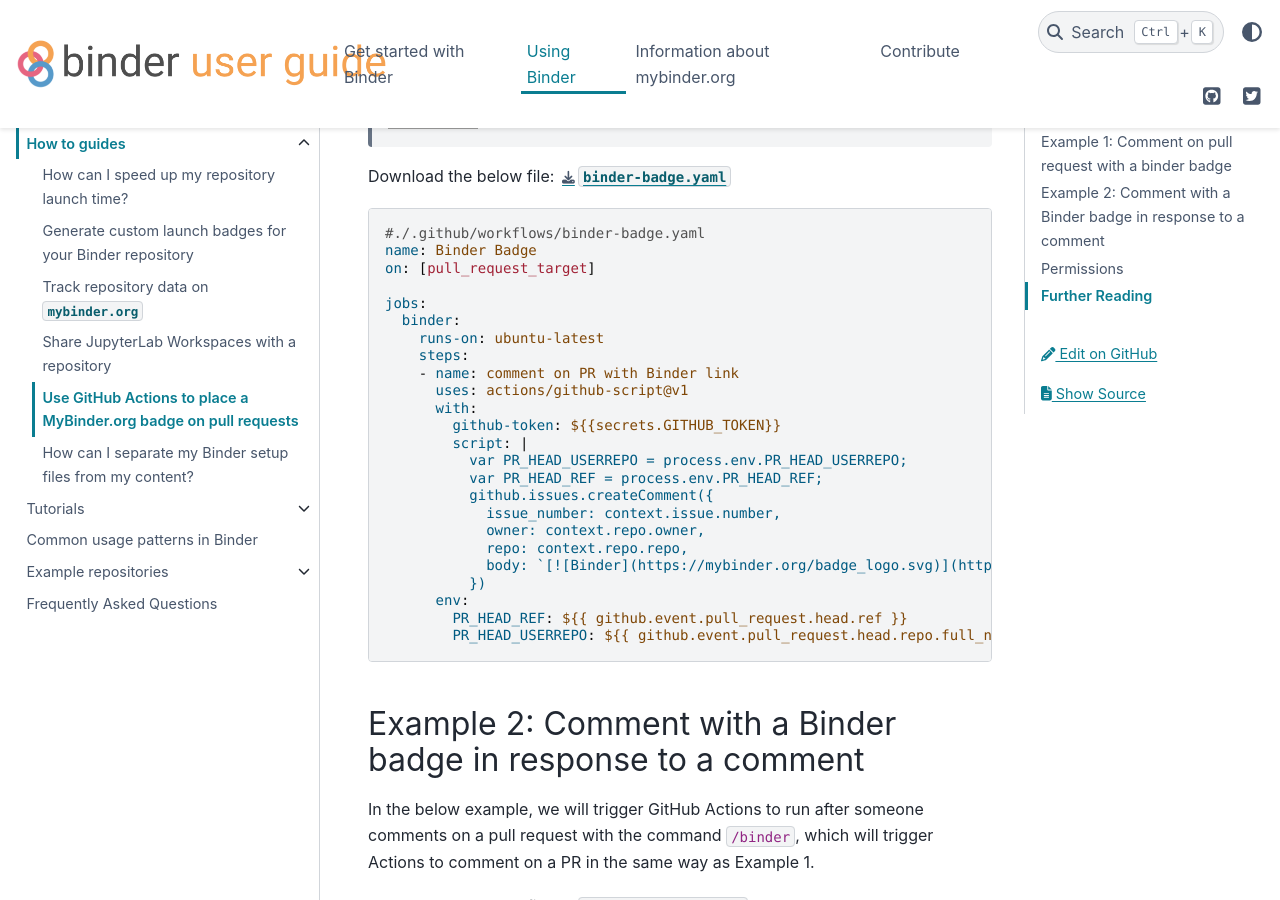
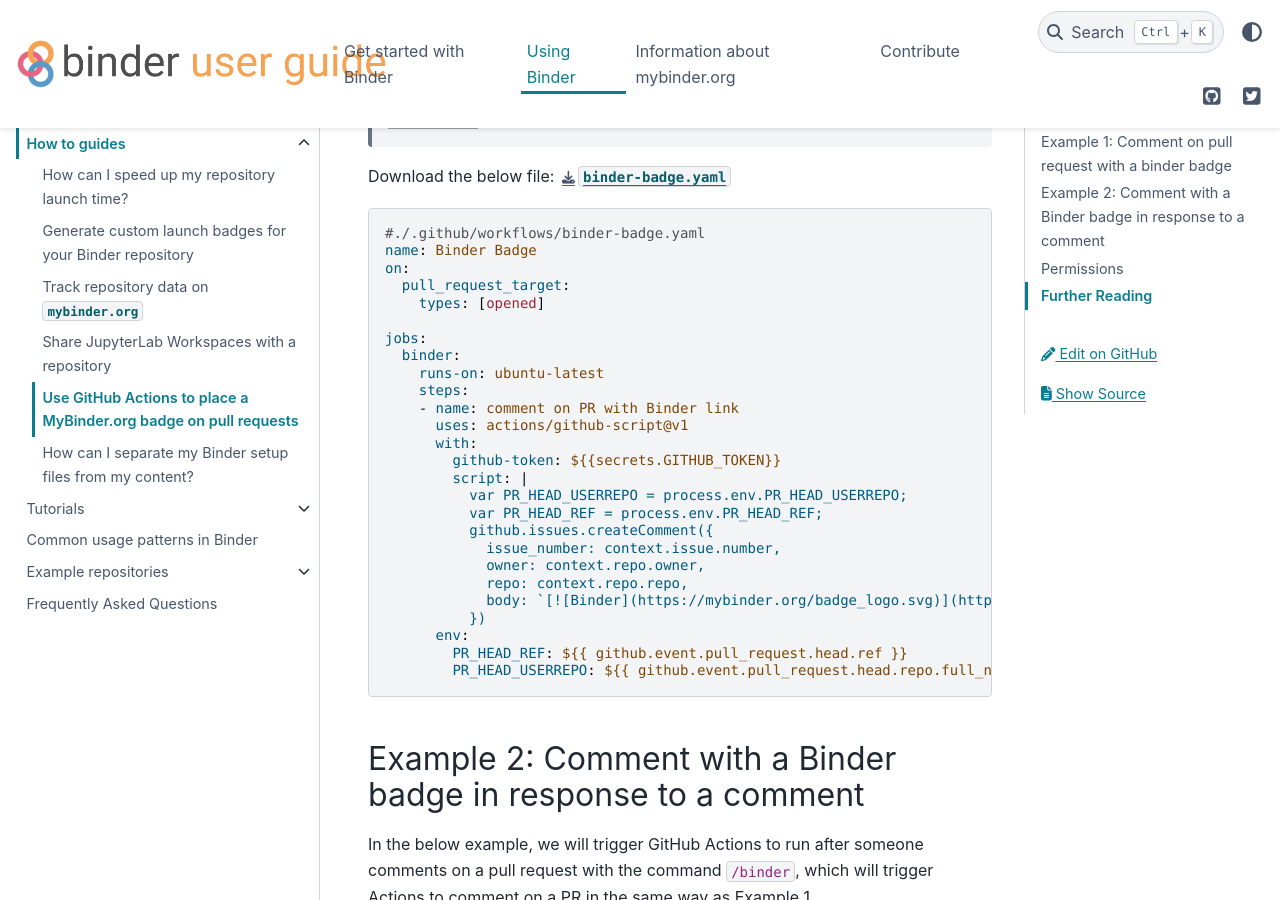
Before and after one commit to jupyterhub/mybinder.org-user-guide, a Sphinx documentation site: the page built from doc/howto/gh-actions-badges.md, in a window 1280 px wide and 900 px high, scrolled down 633 px. Built offline with Sphinx 7.4.7 and the PyData theme 0.15.4, drawn with Linux system fonts in a browser that asks for light colours; pages that are not in the unit, such as notebooks, are missing from menus; grey boxes are pictures that could not be loaded.

Commit message:
Add binder badge only on PR opened event (#218)

```diff
--- a/doc/howto/binder-badge.yaml
+++ b/doc/howto/binder-badge.yaml
@@ -1,6 +1,8 @@
 #./.github/workflows/binder-badge.yaml
 name: Binder Badge
-on: [pull_request_target]
+on:
+  pull_request_target:
+    types: [opened]
 
 jobs:
   binder:
@@ -17,7 +19,7 @@
             issue_number: context.issue.number,
             owner: context.repo.owner,
             repo: context.repo.repo,
-            body: `[![Binder](https://mybinder.org/badge_logo.svg)](https://mybinder.org/v2/gh/${PR_HEAD_USERREPO}/${PR_HEAD_REF}) :point_left: Launch a binder notebook on branch _${PR_HEAD_REF}_`
+            body: `[![Binder](https://mybinder.org/badge_logo.svg)](https://mybinder.org/v2/gh/${PR_HEAD_USERREPO}/${PR_HEAD_REF}) :point_left: Launch a binder notebook on branch _${PR_HEAD_USERREPO}/${PR_HEAD_REF}_`
           })
       env:
         PR_HEAD_REF: ${{ github.event.pull_request.head.ref }}
```
